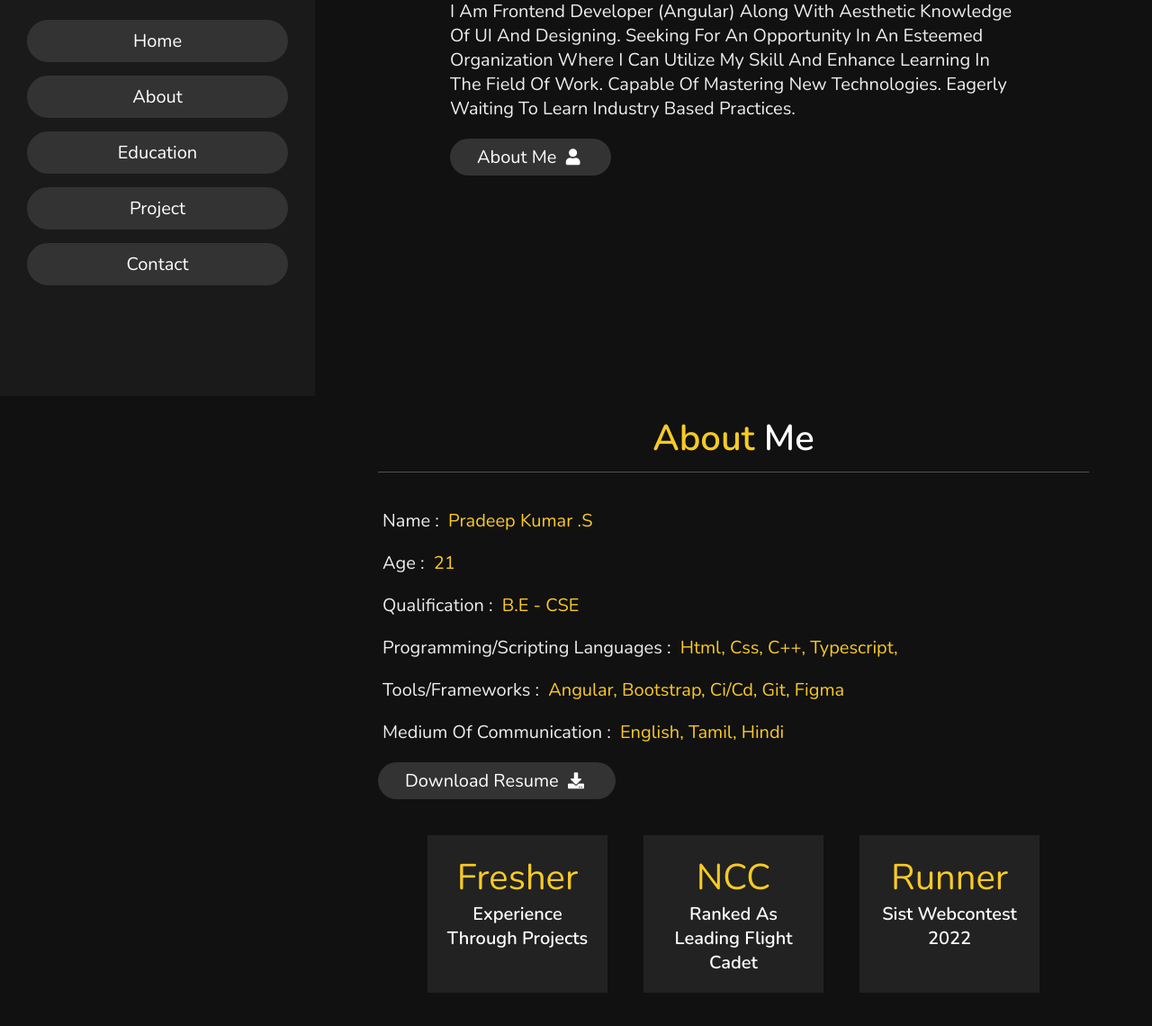
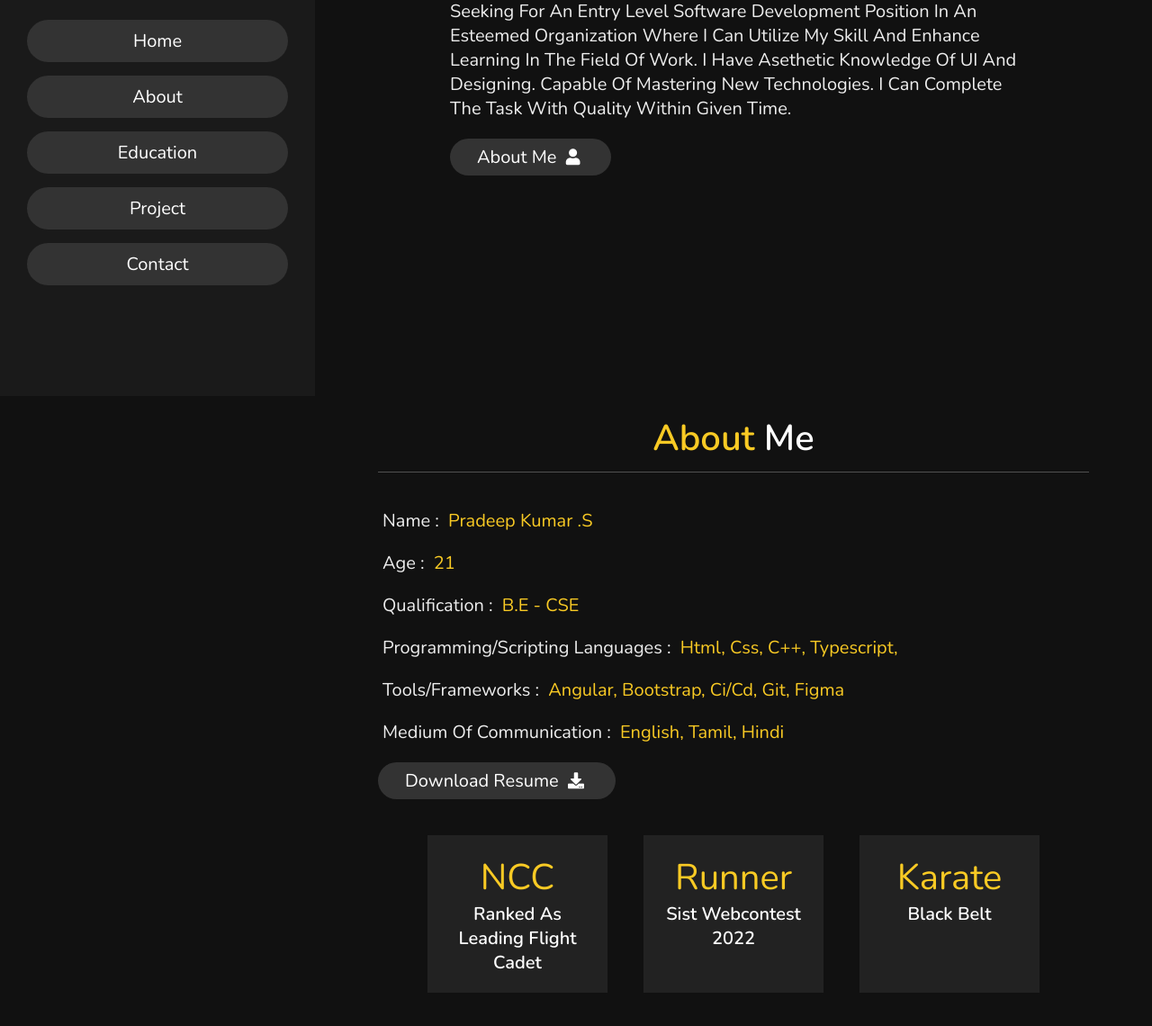
Before and after one commit to Pradeeppk7/Protfolio-1, a plain HTML site: page index.html in a window 1280 px wide. Shown: the part 360-1500 px from the top of the page at 90% size. Drawn offline with nearby package versions, Linux system fonts and the light colour scheme.

Commit message:
Resume updated final

```diff
--- a/index.html
+++ b/index.html
@@ -47,11 +47,11 @@
       <h3>HI THERE !</h3>
       <h1>I'M <span>Pradeep Kumar.S</span></h1>
       <p>
-        I am frontend developer (Angular) along with aesthetic knowledge of UI
-        and designing. Seeking for an opportunity in an esteemed organization
-        where I can utilize my skill and enhance learning in the field of work.
-        Capable of mastering new technologies. Eagerly waiting to learn industry
-        based practices.
+        Seeking for an entry level software development position in an esteemed
+        organization where I can utilize my skill and enhance learning in the
+        field of work. I have asethetic knowledge of UI and designing. Capable
+        of mastering new technologies. I can complete the task with quality
+        within given time.
       </p>
       <a href="#about"
         ><button class="btn">about me <i class="fas fa-user"></i></button
@@ -81,18 +81,13 @@
           <h3><span>Medium of communication : </span>English, Tamil, Hindi</h3>
           <a
             href="assets/SIST-BE-CSE-39110783-S.PradeepKumar.pdf"
-            download="S.Pradeep Kumar RESUME"
+            download="SIST-BE-CSE-39110783-S.PradeepKumar"
             ><button class="btn">
-              download Resume <i class="fas fa-download"></i></button
+              Download Resume <i class="fas fa-download"></i></button
           ></a>
         </div>
 
         <div class="counter">
-          <div class="box">
-            <span>Fresher</span>
-            <h3>experience through projects</h3>
-          </div>
-
           <div class="box">
             <span>NCC </span>
             <h3>Ranked as leading flight cadet</h3>
```
